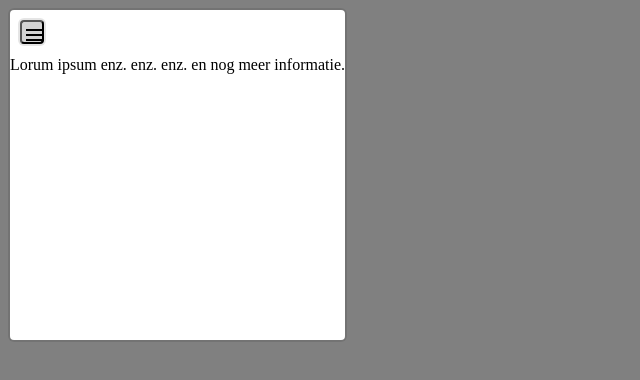
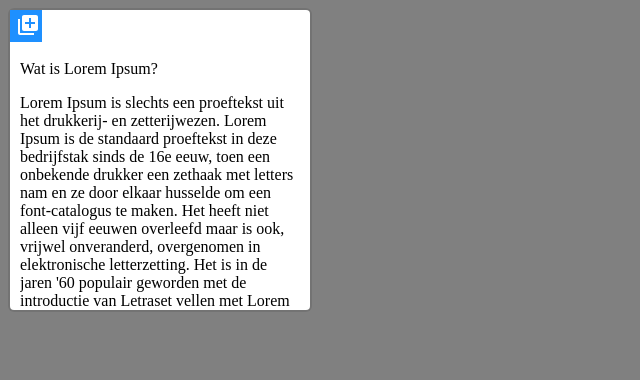
Before and after one commit to Geodan/edugis-pwa, a website: page testbuttonexpandable.html in a window 1280 px wide. Both pictures are taken after a click on the button 32 px from the left and 32 px from the top of the page. Shown: the whole page, without its empty margins (0-640 px from the left). Drawn offline with Linux system fonts and the light colour scheme.

Commit message:
testing expandable

```diff
--- a/testbuttonexpandable.html
+++ b/testbuttonexpandable.html
@@ -11,28 +11,40 @@
         }
         .container {
             position: absolute;
-            display: inline-block;
             left: 10px;
             top: 10px;
             box-shadow: 0 0 0 2px rgba(0, 0, 0, 0.1);
             border-radius: 4px;
-            min-height: 300px;
+            max-height: 300px;
+            min-height: 200px;
+            max-width: 300px;
             visibility: hidden;
             background: white;
-            padding-top: 30px;
+        }
+        .header {
+            display: block;
+            height: 50px;
         }
         .button {
-            position:absolute;
-            left: 10px;
-            top: 10px;
             visibility:visible;
-            background: lightgray;
-            box-shadow: 0 0 0 2px rgba(0, 0, 0, 0.1);
-            border-radius: 4px;
-            cursor: pointer;
-            height: 24px;
-            width: 24px;
-            padding: 1px;
+            /*box-shadow: 0 0 0 2px rgba(0, 0, 0, 0.1);*/
+            height: 32px;
+            width: 32px;
+            background-color: DodgerBlue; /* Blue background */
+            border: none; /* Remove borders */
+            fill: white; /* White text */
+            cursor: pointer; /* Mouse pointer on hover */
+        }
+        .button:hover {
+            background-color: royalblue;
+        }
+        .content {
+            display: block;
+            top: 50px;
+            max-height: 250px;
+            overflow: auto;
+            margin-left: 10px;
+            margin-right: 10px;
         }
     </style>
     <script>
@@ -55,11 +67,19 @@
 <body onload="init()">
     <div class="page">
         <div class="container">
+            <div class="header">
             <button class="button">
-                    <svg height="24" viewBox="0 0 24 24" width="24"><path d="M3 18h18v-2H3v2zm0-5h18v-2H3v2zm0-7v2h18V6H3z"></path></svg>
+                    <!--<svg height="24" viewBox="0 0 24 24" width="24"><path d="M3 18h18v-2H3v2zm0-5h18v-2H3v2zm0-7v2h18V6H3z"></path></svg-->
+                    <svg xmlns="http://www.w3.org/2000/svg" width="24" height="24" viewBox="0 0 24 24">
+                        <path d="M0 0h24v24H0z" fill="none"/>
+                        <path d="M4 6H2v14c0 1.1.9 2 2 2h14v-2H4V6zm16-4H8c-1.1 0-2 .9-2 2v12c0 1.1.9 2 2 2h12c1.1 0 2-.9 2-2V4c0-1.1-.9-2-2-2zm-1 9h-4v4h-2v-4H9V9h4V5h2v4h4v2z"/>
+                    </svg>
             </button>
-            <p/>
-            Lorum ipsum enz. enz. enz. en nog meer informatie.
+            </div>
+            <div class="content">
+            Wat is Lorem Ipsum?<p/>
+Lorem Ipsum is slechts een proeftekst uit het drukkerij- en zetterijwezen. Lorem Ipsum is de standaard proeftekst in deze bedrijfstak sinds de 16e eeuw, toen een onbekende drukker een zethaak met letters nam en ze door elkaar husselde om een font-catalogus te maken. Het heeft niet alleen vijf eeuwen overleefd maar is ook, vrijwel onveranderd, overgenomen in elektronische letterzetting. Het is in de jaren '60 populair geworden met de introductie van Letraset vellen met Lorem Ipsum passages en meer recentelijk door desktop publishing software zoals Aldus PageMaker die versies van Lorem Ipsum bevatten.
+            </div>
         </div>
     </div>
 </body>
```
